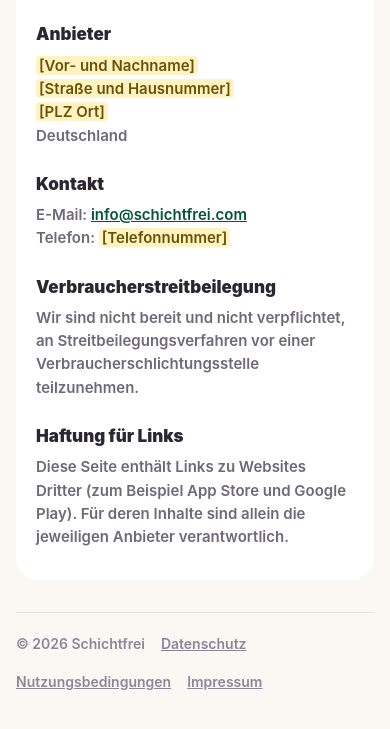
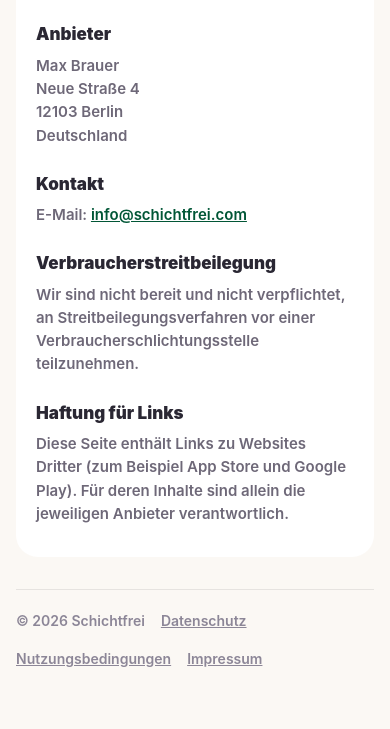
Before and after one commit to Maxbr2021/schichtfrei-site, a plain HTML site: page impressum.html in a window 390 px wide. Shown: the part 173-902 px from the top of the page. Drawn offline with Linux system fonts and the light colour scheme.

Commit message:
Fill in provider name and address, drop phone
Co-Authored-By: Claude Opus 5.5 <noreply@anthropic.com>

```diff
--- a/impressum.html
+++ b/impressum.html
@@ -20,16 +20,15 @@
 
       <h2>Anbieter</h2>
       <p>
-        <span class="placeholder">[Vor- und Nachname]</span><br>
-        <span class="placeholder">[Straße und Hausnummer]</span><br>
-        <span class="placeholder">[PLZ Ort]</span><br>
+        Max Brauer<br>
+        Neue Straße 4<br>
+        12103 Berlin<br>
         Deutschland
       </p>
 
       <h2>Kontakt</h2>
       <p>
-        E-Mail: <a href="mailto:info@schichtfrei.com">info@schichtfrei.com</a><br>
-        Telefon: <span class="placeholder">[Telefonnummer]</span>
+        E-Mail: <a href="mailto:info@schichtfrei.com">info@schichtfrei.com</a>
       </p>
 
       <h2>Verbraucherstreitbeilegung</h2>
```
Also changed, not shown: datenschutz.html (+3 -3 lines).
